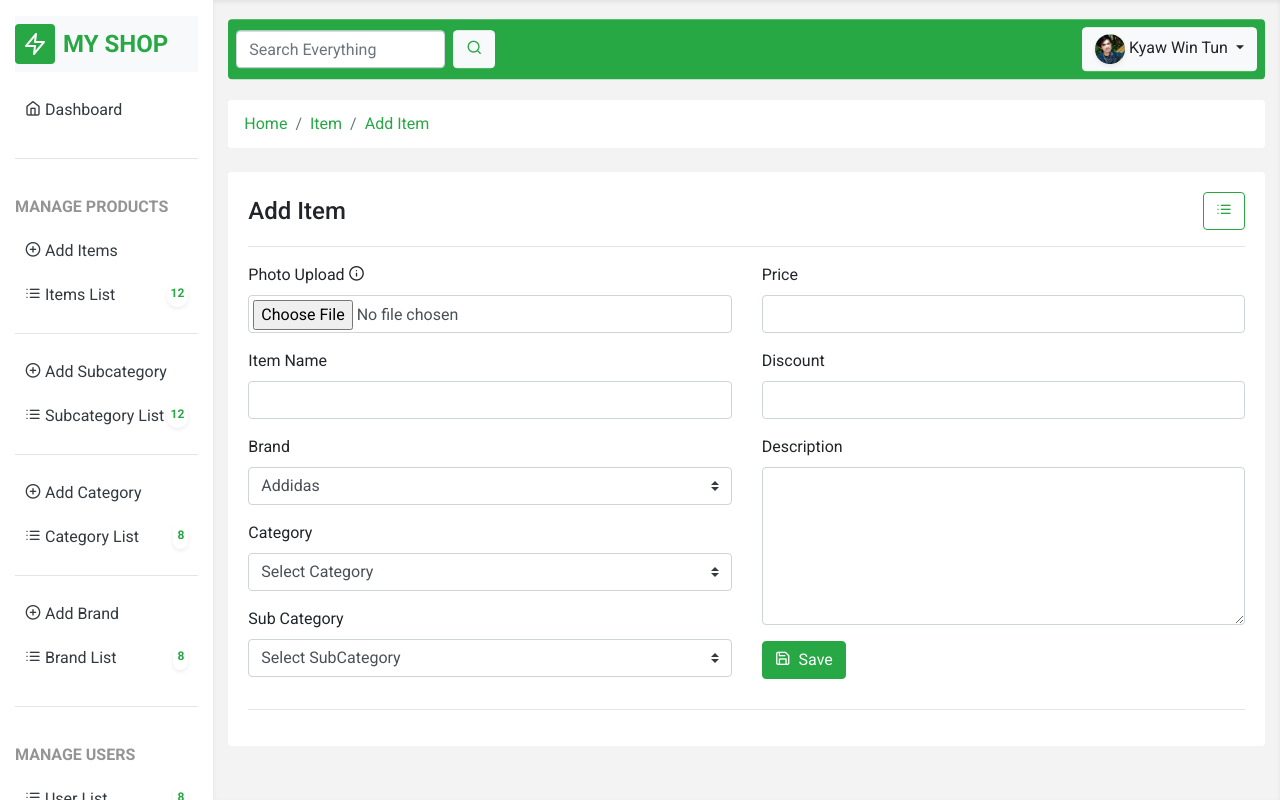
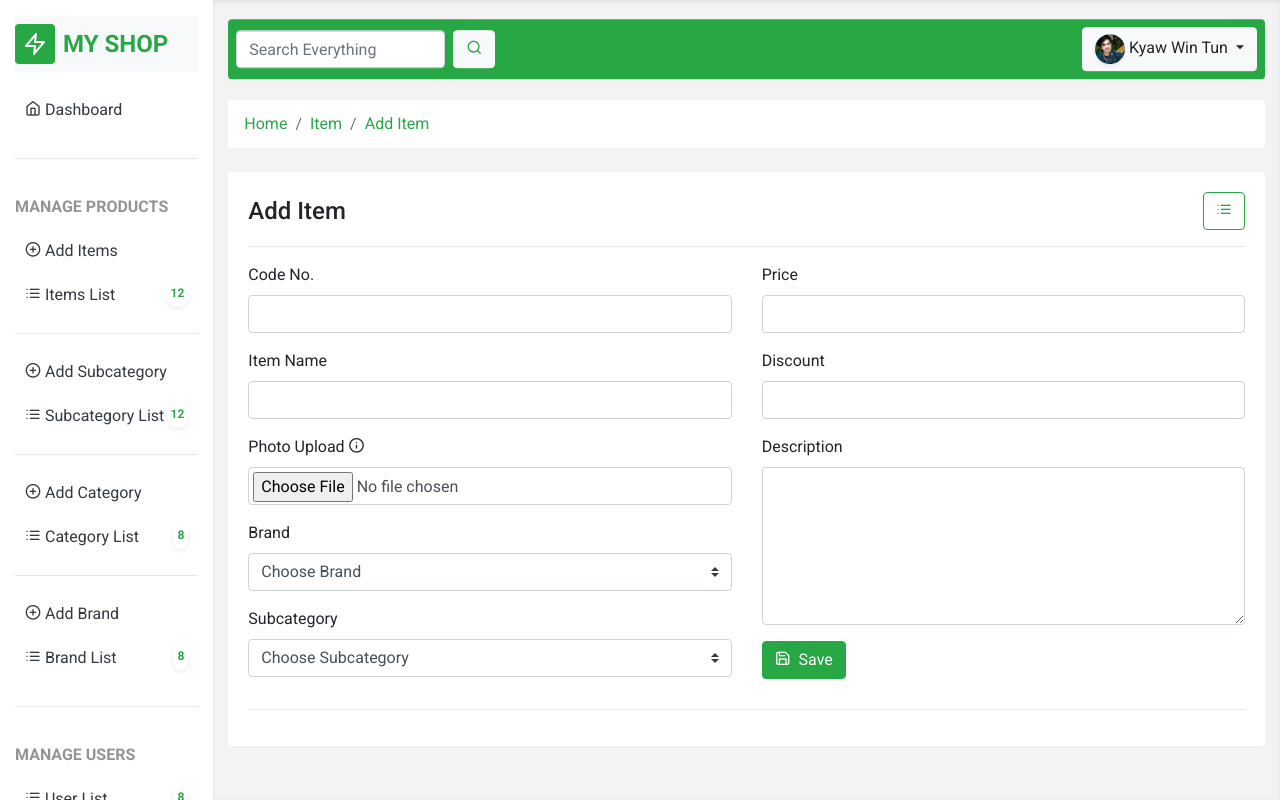
Before and after one commit to htetyinmin/One-Mart, a PHP site: page /admin/view/item_add.php in a window 1280 px wide. Run offline with PHP 8.4, Linux system fonts and the light colour scheme; tables that the repository leaves empty hold one stand-in row (values such as "Sample post"); some web fonts are replaced.

Commit message:
item crud

```diff
--- a/admin/view/item_add.php
+++ b/admin/view/item_add.php
@@ -1,5 +1,32 @@
 <?php
-      include_once "../template/header.php";
+    include_once "../template/header.php";
+    include_once "../system/function.php";
+
+    if(isset($_POST['submit'])) {
+        $codeno = $_POST['codeno'];
+        $name = $_POST['name'];
+        $photo = $_FILES['photo'];
+        $brand = $_POST['brand'];
+        $subcategory = $_POST['subcategory'];
+        $price = $_POST['price'];
+        $discount = $_POST['discount'];
+        $description = $_POST['description'];
+        // var_dump($photo);die();
+
+        $imageLink = mt_rand(time(), time()) + mt_rand(time(), time()) . "_" . $photo['name'];
+        move_uploaded_file($photo['tmp_name'], "../uploads/". $imageLink);
+
+        $sql = "INSERT INTO items(codeno, name, photo, brand_id, subcategory_id, price, discount,description) VALUES (?, ?, ?, ?, ?, ?, ?, ?)";
+        $querry = myQuery($sql, [$codeno, $name, $imageLink, $brand, $subcategory, $price, $discount, $description]);
+
+        // echo $querry;
+    }
+
+    $select_brand = "SELECT * FROM brand";
+    $brands = getItems($select_brand);
+
+    $select_subcategory = "SELECT * FROM subcategories";
+    $subcategories = getItems($select_subcategory);
 ?>
 
                 <!--content Area Start-->
@@ -27,9 +54,17 @@
                                   </a>
                             </div>
                             <hr>
-                            <form action="#" method="post">
+                            <form action="<?php $_PHP_SELF ?>" method="post" enctype="multipart/form-data">
                                 <div class="row">
                                     <div class="col-12 col-md-6">
+                                        <div class="form-group">
+                                              <label for="name">Code No.</label>
+                                              <input type="text" id="codeno" name="codeno" class="form-control">
+                                        </div>
+                                        <div class="form-group">
+                                              <label for="name">Item Name</label>
+                                              <input type="text" id="name" name="name" class="form-control">
+                                        </div>
                                         <div class="form-group">
                                               <label for="photo">
                                                   Photo Upload
@@ -39,26 +74,31 @@
                                               <input type="file" name="photo" id="photo" class="form-control p-1" required>
                                         </div>
                                         <div class="form-group">
-                                              <label for="name">Item Name</label>
-                                              <input type="text" id="name" name="name" class="form-control">
-                                        </div>
-                                        <div class="form-group">
-                                              <label for="t">Brand</label>
-                                              <select name="type" class="form-control custom-select" id="t">
-                                                  <option value="0">Addidas</option>
-                                                  <option value="1">Polo</option>
+                                              <label for="brand">Brand</label>
+                                              <select name="brand" class="form-control custom-select" id="brand">
+                                                  <option value="0" selected>Choose Brand</option>
+                                                  <?php
+                                                        foreach($brands as $brand){
+                                                            echo "<option value='$brand->id'>$brand->name</option>";
+                                                        }
+                                                   ?>
                                               </select>
                                         </div>
-                                        <div class="form-group">
+                                        <!-- <div class="form-group">
                                               <label for="c">Category</label>
                                               <select name="type" class="form-control custom-select" id="c">
                                                   <option value="" selected>Select Category</option>
                                               </select>
-                                        </div>
+                                        </div> -->
                                         <div class="form-group">
-                                              <label for="sc">Sub Category</label>
-                                              <select name="type" class="form-control custom-select" id="sc">
-                                                  <option value="" selected>Select SubCategory</option>
+                                              <label for="subcategory">Subcategory</label>
+                                              <select name="subcategory" class="form-control custom-select" id="subcategory">
+                                                  <option value="0" selected>Choose Subcategory</option>
+                                                  <?php
+                                                        foreach($subcategories as $sub){
+                                                            echo "<option value='$sub->id'>$sub->name</option>";
+                                                        }
+                                                   ?>
                                               </select>
                                         </div>
                                     </div>
@@ -68,14 +108,14 @@
                                               <input type="number" id="price" name="price" class="form-control">
                                           </div>
                                           <div class="form-group">
-                                              <label for="price">Discount</label>
-                                              <input type="number" id="price" name="price" class="form-control">
+                                              <label for="discount">Discount</label>
+                                              <input type="number" id="discount" name="discount" class="form-control">
                                           </div>
                                           <div class="form-group">
-                                              <label for="des">Description</label>
-                                              <textarea type="text" id="des" name="des" rows="6" class="form-control"></textarea>
+                                              <label for="description">Description</label>
+                                              <textarea type="text" id="description" name="description" rows="6" class="form-control"></textarea>
                                           </div>
-                                          <button class="btn btn-success"><i class="feather-save"></i>&nbsp; Save</button>
+                                          <button class="btn btn-success" name="submit" type="submit"><i class="feather-save"></i>&nbsp; Save</button>
                                     </div>
                                 </div>
                               <hr>
```
Also changed, not shown: admin/view/item_list.php (+18 -28 lines).
